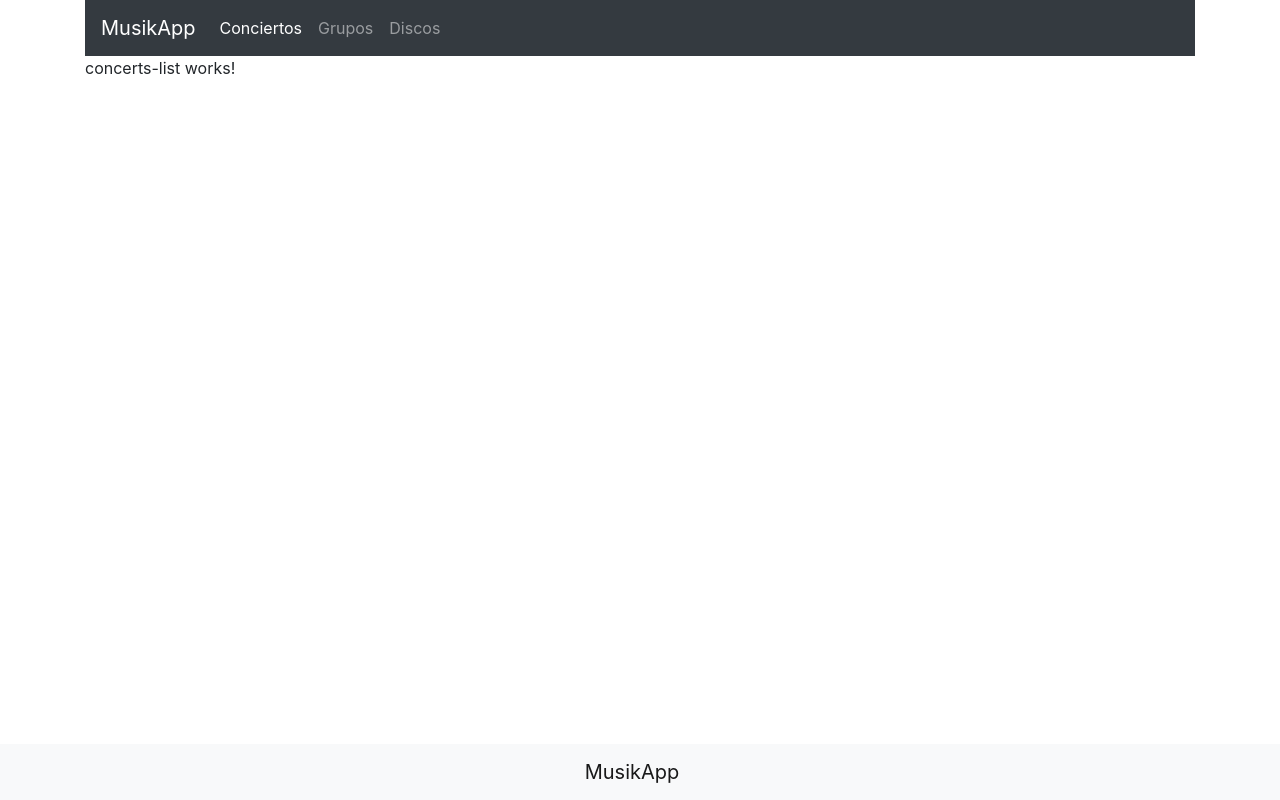
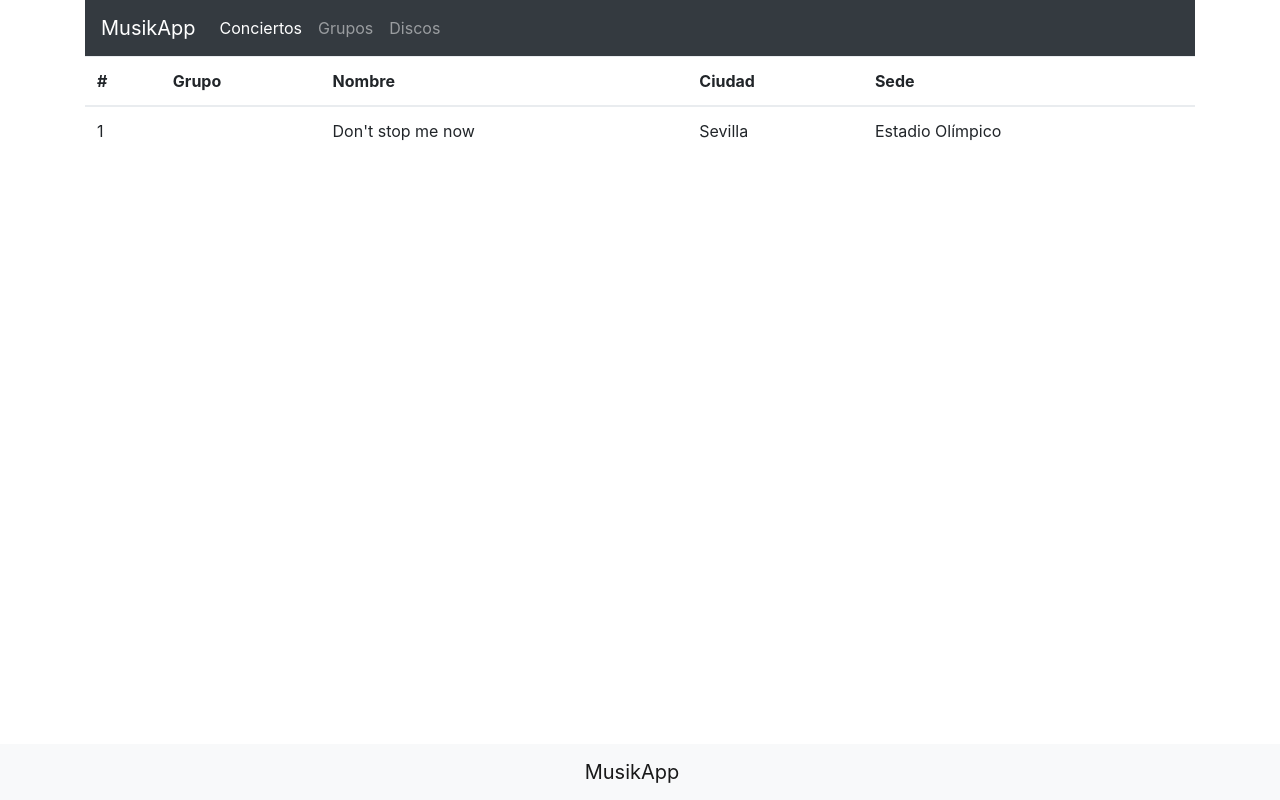
Before and after one commit to jadorado/formacion-angular, an Angular app: page /concerts in a window 1280 px wide. Built offline with nearby package versions, Linux system fonts and the light colour scheme; data requests are answered from the project's data file.

Commit message:
Use table to show data

```diff
--- a/src/app/concerts/concerts-list/concerts-list.component.html
+++ b/src/app/concerts/concerts-list/concerts-list.component.html
@@ -1,3 +1 @@
-<p>
-  concerts-list works!
-</p>
+<app-table [data]="concerts" [fields]="fields" [headings]="headings"></app-table>
--- a/src/app/concerts/concerts-list/concerts-list.component.ts
+++ b/src/app/concerts/concerts-list/concerts-list.component.ts
@@ -10,13 +10,13 @@ import { Concert } from '../concert';
 export class ConcertsListComponent implements OnInit {
 
   concerts: Concert[];
+  headings = ['#', 'Grupo', 'Nombre', 'Ciudad', 'Sede'];
+  fields = ['id', 'group', 'name', 'city', 'venue'];
 
   constructor(private concertsService: ConcertsService) { }
 
   ngOnInit() {
-    this.concertsService.getConcerts().subscribe(concerts => {
-      console.log(concerts);
-    });
+    this.concertsService.getConcerts().subscribe(concerts => this.concerts = concerts);
   }
 
 }
--- a/src/app/concerts/concerts.module.ts
+++ b/src/app/concerts/concerts.module.ts
@@ -4,11 +4,13 @@ import { ConcertsComponent } from './concerts.component';
 import { ConcertsRoutingModule } from './concerts-routing/concerts-routing.module';
 import { ConcertsService } from './concerts.service';
 import { ConcertsListComponent } from './concerts-list/concerts-list.component';
+import { SharedModule } from '../shared/shared.module';
 
 @NgModule({
   imports: [
     CommonModule,
     ConcertsRoutingModule,
+    SharedModule
   ],
   declarations: [ConcertsComponent, ConcertsListComponent],
   providers: [ConcertsService]
--- a/src/app/concerts/concerts.service.ts
+++ b/src/app/concerts/concerts.service.ts
@@ -8,8 +8,8 @@ export class ConcertsService {
 
   constructor(private http: HttpClient) { }
 
-  getConcerts(): Observable<Concert> {
+  getConcerts(): Observable<Concert[]> {
 
-    return this.http.get<Concert>('http://localhost:3000/concerts');
+    return this.http.get<Concert[]>('http://localhost:3000/concerts');
   }
 }
```
